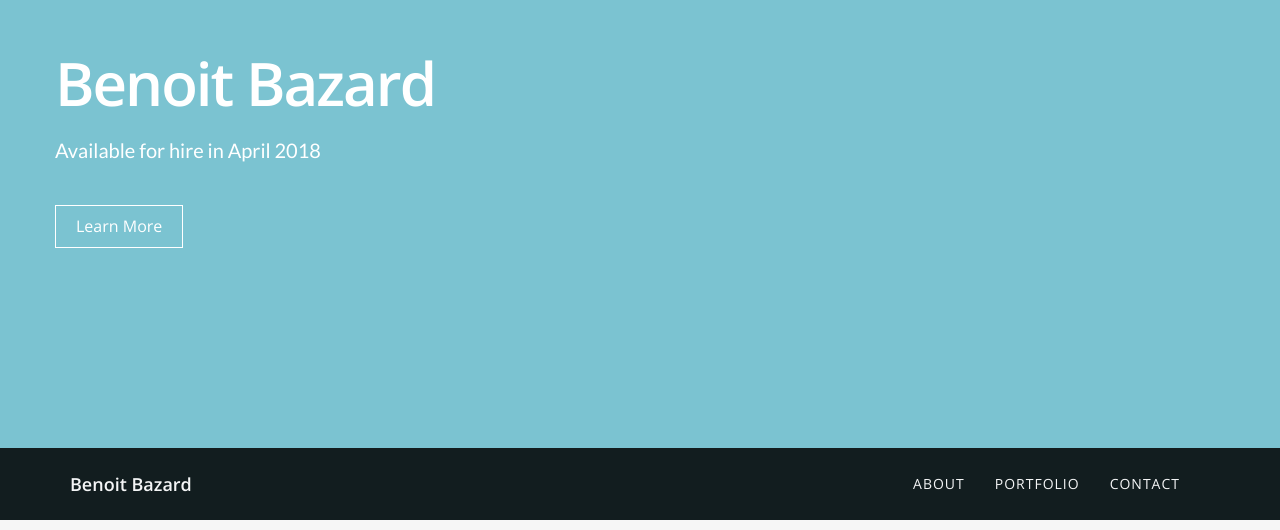
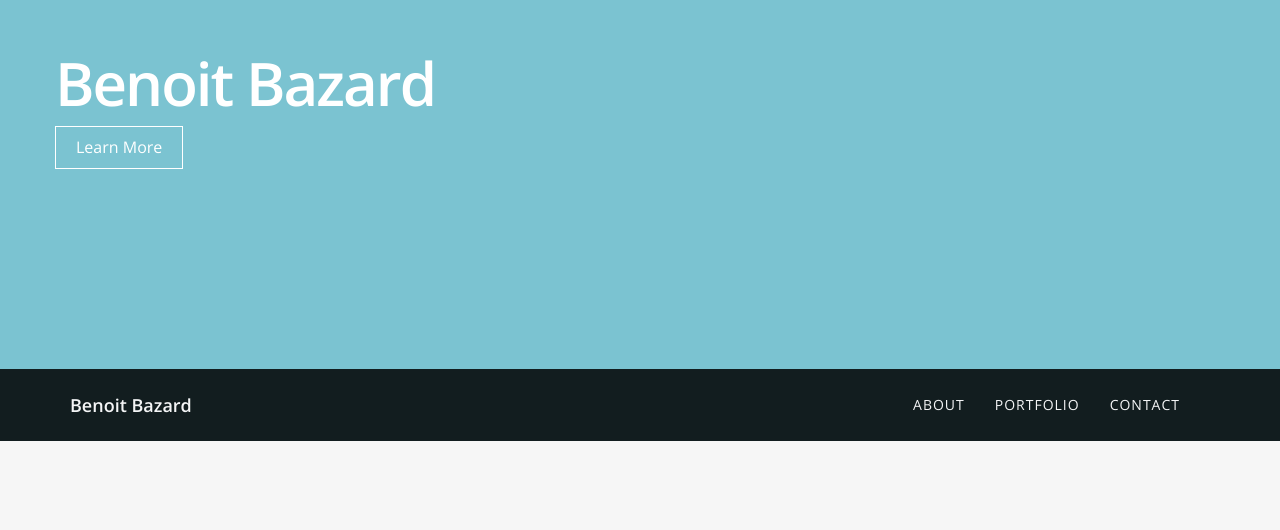
Before and after one commit to BBazard/BBazard.github.io, a plain HTML site: page index.html in a window 1280 px wide. Shown: the part 270-800 px from the top of the page. Drawn offline with nearby package versions, Linux system fonts and the light colour scheme.

Commit message:
update availability

```diff
--- a/index.html
+++ b/index.html
@@ -41,7 +41,6 @@
       <div class="row">
         <div class="intro-text">
           <h1><span class="name">Benoit Bazard</span></h1>
-          <p> Available for hire in April 2018 </p>
           <a href="#about" class="btn btn-default btn-lg page-scroll">Learn More</a> </div>
       </div>
     </div>
```
